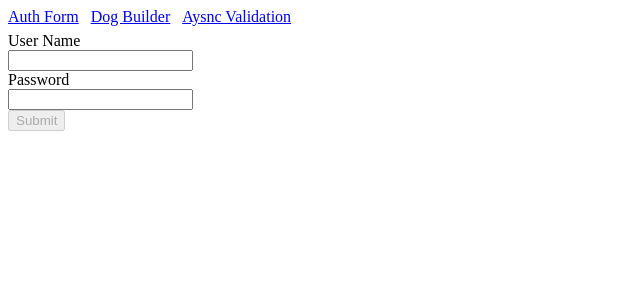
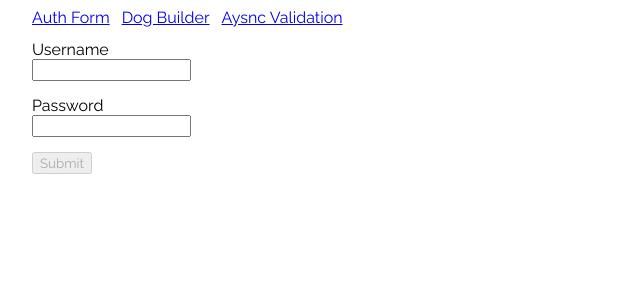
Before and after one commit to hillrw3/angular-reactive-forms, an Angular app: page /auth in a window 1280 px wide. Shown: the top 300 px of the page, without its empty margins (0-640 px from the left). Built offline with nearby package versions, Linux system fonts and the light colour scheme.

Commit message:
Improve form structure consistency
- Make form html more consistent to make use of error styling
- Extracted hasError() to be used by all forms
- Added a base font for visual splendor

```diff
--- a/src/app/app.component.html
+++ b/src/app/app.component.html
@@ -1,6 +1,8 @@
-<nav>
+<section class="container">
+  <nav>
     <span class="nav-link"><a href="#" routerLink="/auth">Auth Form</a></span>
     <span class="nav-link"><a href="#" routerLink="/dog-builder">Dog Builder</a></span>
     <span class="nav-link"><a href="#" routerLink="/async-validation">Aysnc Validation</a></span>
-</nav>
-<router-outlet></router-outlet>
+  </nav>
+  <router-outlet></router-outlet>
+</section>
--- a/src/app/app.component.scss
+++ b/src/app/app.component.scss
@@ -1,5 +1,9 @@
+.container {
+  padding: 0 1.5rem;
+}
+
 nav {
-  height: 1.5rem;
+  height: 2rem;
 }
 
 .nav-link {
--- a/src/app/async-validator-example/async-validator-example.component.html
+++ b/src/app/async-validator-example/async-validator-example.component.html
@@ -1,6 +1,10 @@
-<form [formGroup]="form">
-  <label> Username:
-    <input type="text" formControlName="username">
-    <span class="error" *ngIf="username.invalid && username.dirty">Username already taken. Try again!</span>
-  </label>
+<form class="form" [formGroup]="form">
+  <div class="form-group" [class.error]="hasError(form.get('username'))">
+    <label>
+      <div>Username
+        <span [hidden]="!hasError(form.get('username'))">is already taken. Try again!</span>
+      </div>
+      <input type="text" formControlName="username">
+    </label>
+  </div>
 </form>
--- a/src/app/async-validator-example/async-validator-example.component.ts
+++ b/src/app/async-validator-example/async-validator-example.component.ts
@@ -2,6 +2,7 @@ import {Component, OnInit} from '@angular/core'
 import {FormBuilder, FormGroup} from "@angular/forms"
 import {validateUsernameUniqueness} from "./validations"
 import {UserService} from "../user.service"
+import {hasError} from "../form-helpers"
 
 @Component({
   selector: 'async-validator-example',
@@ -10,6 +11,7 @@ import {UserService} from "../user.service"
 })
 export class AsyncValidatorExampleComponent implements OnInit {
   form: FormGroup
+  hasError = hasError
 
   constructor(private fb: FormBuilder, private userService: UserService) {
   }
--- a/src/app/auth-form/auth-form.component.html
+++ b/src/app/auth-form/auth-form.component.html
@@ -1,15 +1,17 @@
-<form [formGroup]="form" (submit)="submitForm()">
-  <div class="form-group">
+<form class="form" [formGroup]="form" (submit)="submitForm()">
+  <div class="form-group" [class.error]="hasError(form.get('username'))">
     <label>
-      <div>User Name</div>
+      <div>Username
+        <span [hidden]="!hasError(form.get('username'))">is invalid</span>
+      </div>
       <input type="text" formControlName="username">
     </label>
   </div>
 
-  <div class="form-group">
+  <div class="form-group" [class.error]="hasError(form.get('password'))">
     <label>
-      <div>Password</div>
-      <input type="password" formControlName="password">
+      <div>Password <span [hidden]="!hasError(form.get('password'))">is required</span></div>
+      <input type="text" formControlName="password">
     </label>
   </div>
 
--- a/src/app/auth-form/auth-form.component.ts
+++ b/src/app/auth-form/auth-form.component.ts
@@ -1,5 +1,6 @@
 import {Component, OnInit} from '@angular/core';
 import {FormControl, FormGroup, Validators} from '@angular/forms';
+import {hasError} from "../form-helpers"
 
 @Component({
   selector: 'auth-form',
@@ -8,6 +9,7 @@ import {FormControl, FormGroup, Validators} from '@angular/forms';
 })
 export class AuthFormComponent implements OnInit {
   form: FormGroup
+  hasError = hasError
 
   constructor() { }
 
--- /dev/null
+++ b/src/app/form-helpers.ts
@@ -0,0 +1,5 @@
+import {AbstractControl} from "@angular/forms"
+
+export function hasError(control: AbstractControl) {
+  return control.touched && control.invalid
+}
--- a/src/app/reactive-form/reactive-form.component.ts
+++ b/src/app/reactive-form/reactive-form.component.ts
@@ -1,6 +1,7 @@
-import {Component, OnInit} from '@angular/core';
-import {AbstractControl, FormArray, FormBuilder, FormGroup, Validators} from '@angular/forms';
-import {CoatColor} from '../dog';
+import {Component, OnInit} from '@angular/core'
+import {FormArray, FormBuilder, FormGroup, Validators} from '@angular/forms'
+import {CoatColor} from '../dog'
+import {hasError} from "../form-helpers"
 
 @Component({
   selector: 'reactive-form',
@@ -10,6 +11,7 @@ import {CoatColor} from '../dog';
 export class ReactiveFormComponent implements OnInit {
   form: FormGroup
   coatColors: CoatColor[] = Object.values(CoatColor)
+  hasError = hasError
 
   constructor(private formBuilder: FormBuilder) {
   }
@@ -61,8 +63,4 @@ export class ReactiveFormComponent implements OnInit {
   addNickname() {
     this.nicknames.push(this.formBuilder.control(''))
   }
-
-  hasError(control: AbstractControl) {
-    return control.touched && control.invalid
-  }
 }
--- a/src/styles.scss
+++ b/src/styles.scss
@@ -1,3 +1,9 @@
+@import url('https://fonts.googleapis.com/css?family=Raleway');
+
+* {
+  font-family: 'Raleway', sans-serif;
+}
+
 .form {
   width: 50%;
   display: inline-block;
```
